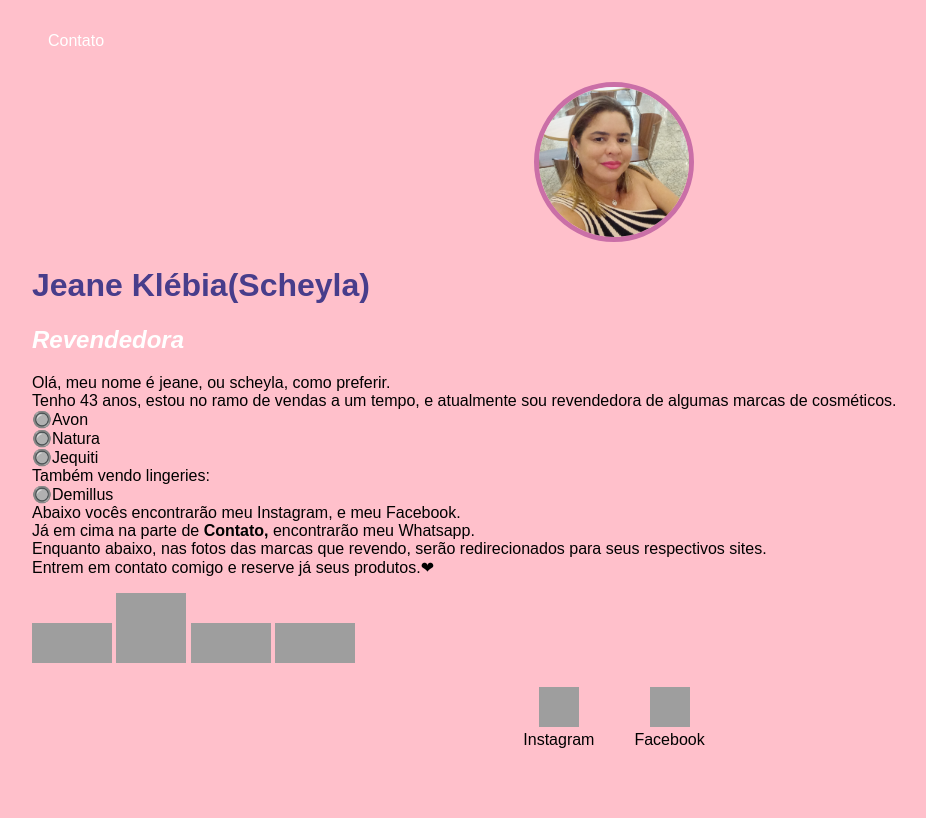
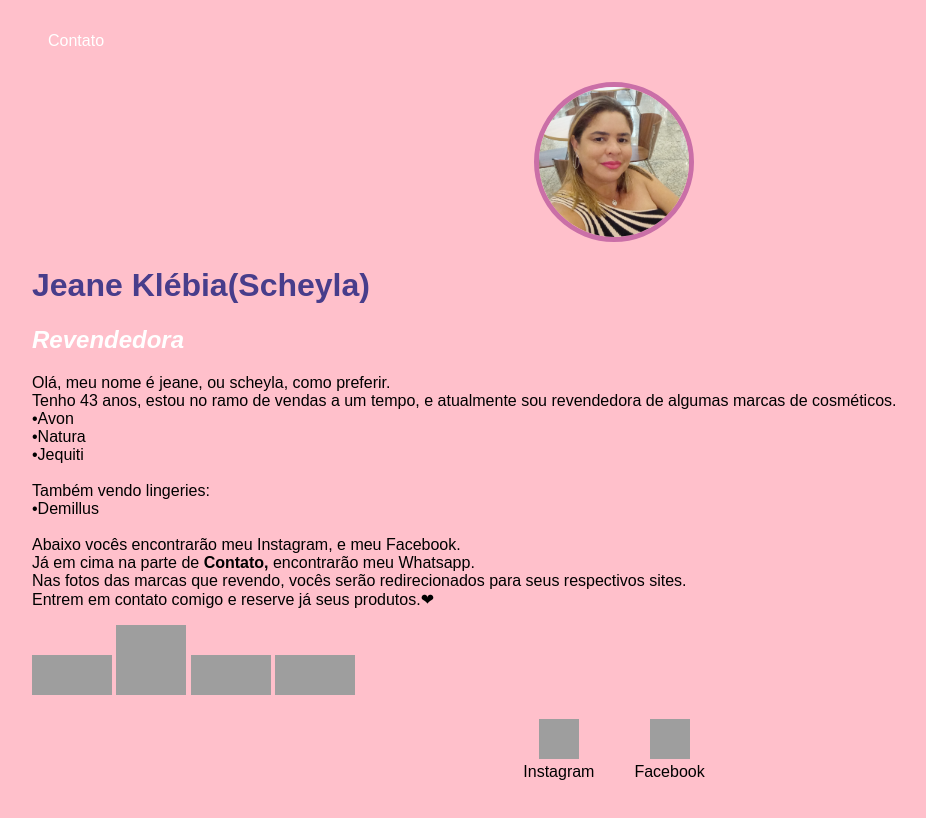
Before and after one commit to Gustasrg/jeane, a plain HTML site: page index.html in a window 1280 px wide. Shown: the whole page, without its empty margins (26-952 px from the left). Drawn offline with Linux system fonts and the light colour scheme; grey boxes are pictures that could not be loaded.

Commit message:
index.html

```diff
--- a/index.html
+++ b/index.html
@@ -26,19 +26,21 @@
         </header>
         <p class="apresentacao">Olá, meu nome é jeane, ou scheyla, como preferir.<br>
             Tenho 43 anos, estou no ramo de vendas a um tempo, e atualmente sou revendedora de algumas marcas de cosméticos.<br>
-            🔘Avon<br>
-            🔘Natura<br>
-            🔘Jequiti<br>
+            •Avon<br>
+            •Natura<br>
+            •Jequiti<br>
+            <br>
             Também vendo lingeries:<br>
-            🔘Demillus<br>
+            •Demillus<br>
+            <br>
             Abaixo vocês encontrarão meu Instagram, e meu Facebook.<br>
             Já em cima na parte de <strong>Contato, </strong> encontrarão meu Whatsapp.<br>
-            Enquanto abaixo, nas fotos das marcas que revendo, serão redirecionados para seus respectivos sites.<br>
+            Nas fotos das marcas que revendo, vocês serão redirecionados para seus respectivos sites.<br>
             Entrem em contato comigo e reserve já seus produtos.❤
         </p>
         <a class="marcas">
         <a href="https://www.avon.com.br/" target="_blank" rel="noopener noreferrer">
-        <img src="https://upload.wikimedia.org/wikipedia/commons/thumb/c/c8/Avon_logo.svg/1280px-Avon_logo.svg.png"></img>
+        <img class="avon" src="https://logodownload.org/wp-content/uploads/2014/10/avon-logo-0.png"></img>
         </a>
         <a href="https://www.natura.com.br/" target="_blank" rel="noopener noreferrer">
         <img class="natura" src="https://cdn.freebiesupply.com/logos/large/2x/natura-1-logo-png-transparent.png"></img>
```
